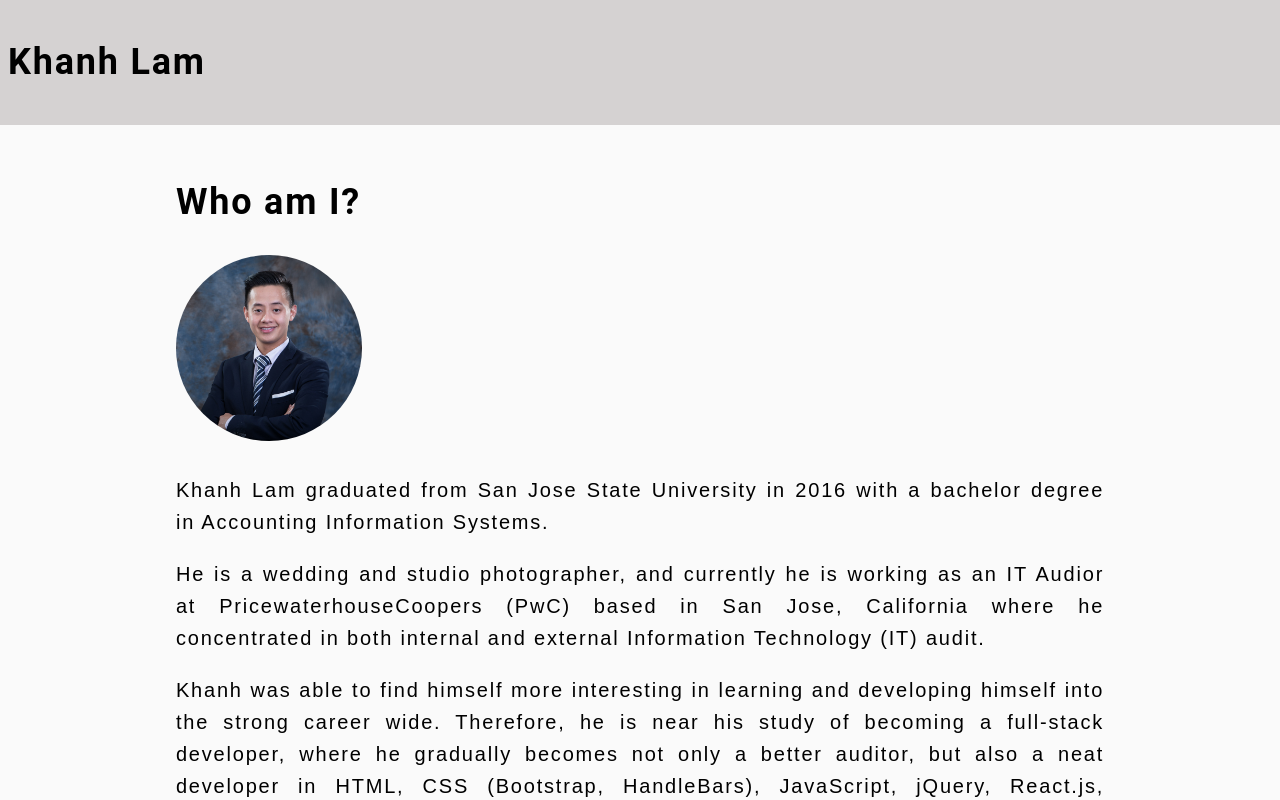
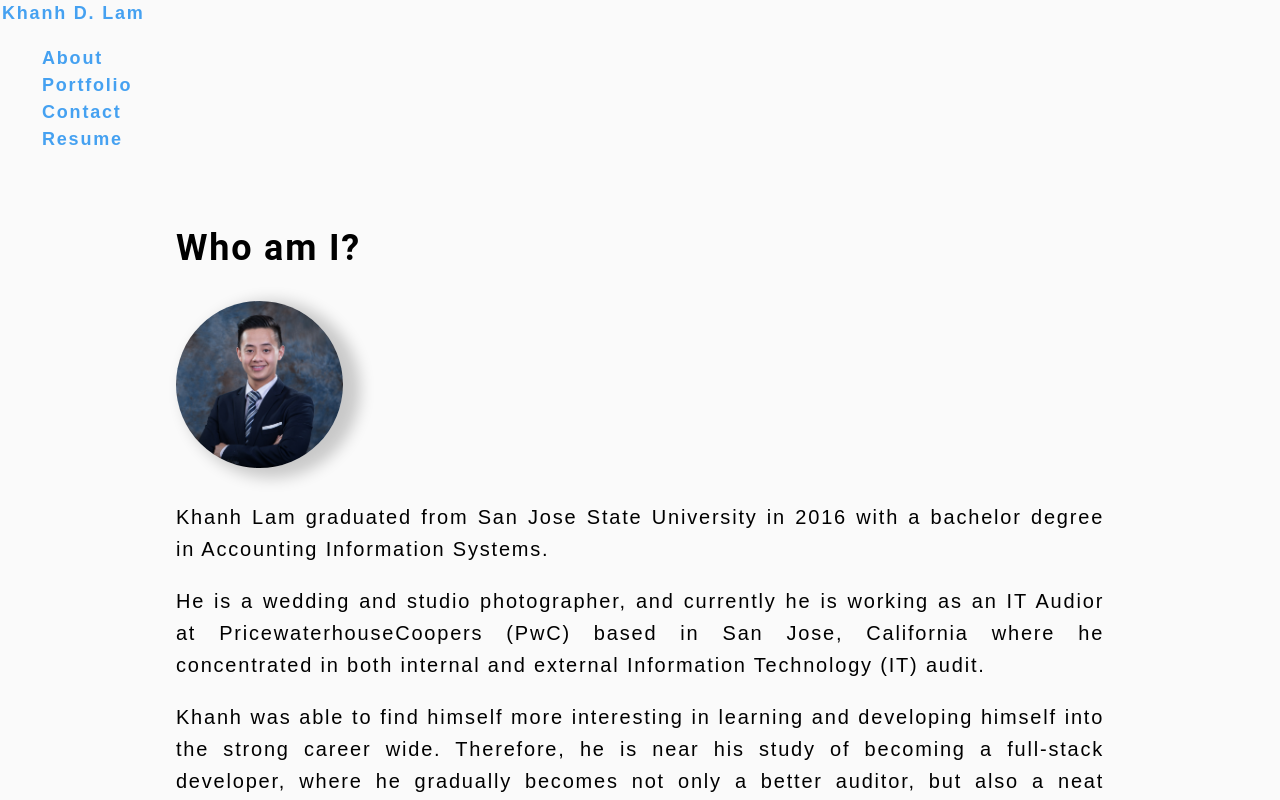
Before and after one commit to khanhlam90/khanhlam_react_portfolio, a React (Create React App) app: page / in a window 1280 px wide. Shown: the top 800 px of the page. Built offline with nearby package versions, Linux system fonts and the light colour scheme.

Commit message:
portfolio rendered properly without CSS

```diff
--- a/src/App.js
+++ b/src/App.js
@@ -1,24 +1,17 @@
 import React from 'react';
-import About from './components/About';
+
 import Footer from './components/Footer';
 import Header from './components/Header';
-import Resume from './components/Resume';
+
 
 function App() {
+    return (
+      <div>
+        <Header></Header>
 
-  return (
-    <div>
-      <Header>
-
-      </Header>
-      <main>
-      <About></About>
-      <Resume></Resume>
-
-      </main>
-      <Footer />
-    </div>
-  );
+        <Footer></Footer>
+      </div>
+    );
 }
 
 export default App;
--- a/src/components/About/index.js
+++ b/src/components/About/index.js
@@ -1,5 +1,6 @@
 import React from 'react';
 import portrait from "../../assets/small/kl_portrait.jpg"
+
 
 
 function About() {
--- a/src/components/Header/index.js
+++ b/src/components/Header/index.js
@@ -1,14 +1,59 @@
-import React from 'react';
-// import coverImage from '../../assets/cover/hero-bg.jpg';
+import React, { useState } from 'react';
+import Navigation from "../Nav";
+import About from "../About";
+import Contact from "../Contact";
+import Portfolio from "../Portfolio";
+import Resume from "../Resume";
+
+// import herobg from '../../assets/cover/hero-bg.jpg';
 
 function Header() {
+  const [currentPage, handlePageChange] = useState("About");
 
-    return (
-        <header className="flex-row space-between px-1">
-            <h1>Khanh Lam</h1>
-            {/* <img src={coverImage} alt="soft feeling"></img> */}
-        </header>
-    )
+  // The renderPage method with switch in order to render the specific page
+  const renderPage = () => {
+    switch (currentPage) {
+      case "About":
+        return <About />;
+      case "Portfolio":
+        return <Portfolio />;
+      case "Contact":
+        return <Contact />;
+      case "Resume":
+        return <Resume />;
+
+      default:
+        return <About />;
+    }
+  };
+
+  return (
+    <div>
+        <nav className="">
+            <div className="">
+                <a
+                    className=""
+                    href="/"
+                >
+                    <span className="">Khanh D. Lam</span>
+                </a>
+            </div>
+        </nav>
+        {/* Pass the state value and the setter as props to NavTabs */}
+        <Navigation
+            currentPage={currentPage}
+            handlePageChange={handlePageChange}
+        />
+
+      {/* {/* hero image could be here - future improvement */}
+      {/* <img src={herobg} className="my-2" style={{ width: "100%"}} alt="hero" /> */}
+
+        {/* Call the renderPage function passing in the currentPage */}
+        <main>
+            <div>{renderPage(currentPage)}</div>
+        </main>
+    </div>
+  );
 }
 
 export default Header;
--- a/src/components/Nav/index.js
+++ b/src/components/Nav/index.js
@@ -0,0 +1,35 @@
+import React from "react";
+
+function Navigation(props) {
+
+    const tabs = ["About", "Portfolio", "Contact", "Resume"];
+
+    return (
+        <div className="tabs is-centered">
+            <ul className="nav nav-tabs">
+                {tabs.map((tab) => (
+                <li
+                    className={
+                    props.currentPage === tab ? "nav-item is-active" : "nav-item"
+                    }
+                    key={tab}
+                >
+                    <a
+                    href={"#" + tab.toLowerCase()}
+                    // when a tab is clicked,
+                    // the current page is set through the handlePageChange props.
+                    onClick={() => props.handlePageChange(tab)}
+                    className={
+                        props.currentPage === tab ? "nav-link active" : "nav-link"
+                    }
+                    >
+                    {tab}
+                    </a>
+                </li>
+                ))}
+            </ul>
+        </div>
+    );
+}
+
+export default Navigation;
--- a/src/components/Portfolio/index.js
+++ b/src/components/Portfolio/index.js
@@ -1,8 +1,7 @@
-import React, { useState } from 'react';
+import React from 'react';
 import Project from "../Project";
 
-function Portfolio() {
-    const [projects] = useState([
+const projects = [
     {
         name: 'Professional Work',
         description: 'IT Auditor',
@@ -17,117 +16,93 @@ function Portfolio() {
     },
     {
         name: 'Run Buddy',
-            description: 'HTML/CSS',
+        description: 'HTML, CSS and Git',
         link: "https://khanhlam90.github.io/run-buddy/",
         repo: "https://github.com/khanhlam90/run-buddy.git"
     },
     {
         name: 'Horiseon',
-            description: 'HTML/CSS',
+        description: 'HTML, Advanced CSS',
         link: "https://khanhlam90.github.io/Project-Refactor-Horiseon/",
         repo: "https://github.com/khanhlam90/Project-Refactor-Horiseon.git"
     },
     {
+        name: 'Robot Gladiators',
+        description: 'Javascript',
+        link: "https://github.com/khanhlam90/robot-gladiators.git",
+        repo: "https://github.com/khanhlam90/robot-gladiators.git"
+    },
+    {
         name: 'Password Generator',
-            description: '',
+        description: 'Javascript',
         link: "https://khanhlam90.github.io/password-generator/",
         repo: "https://github.com/khanhlam90/password-generator.git"
     },
     {
+        name: 'Taskinator',
+        description: 'HTML, Web API, DOM API',
+        link: "https://khanhlam90.github.io/taskinator/",
+        repo: "https://github.com/khanhlam90/taskinator.git"
+    },
+    {
         name: 'Code Quiz',
-            description: '',
+        description: 'HTML, Web API, DOM API',
         link: "https://khanhlam90.github.io/code-quiz/",
         repo: "https://github.com/khanhlam90/code-quiz.git"
     },
     {
+        name: 'Task Master Pro',
+        description: 'JQuery, Javascript, HTML with Bootstrap vs CSS, DOM',
+        link: "https://khanhlam90.github.io/taskmaster-pro/",
+        repo: "https://github.com/khanhlam90/taskmaster-pro.git"
+    },
+    {
+        name: 'Workday Scheduler',
+        description: 'JQuery, Javascript, HTML with Bootstrap vs CSS, DOM',
+        link: "https://khanhlam90.github.io/work-day-scheduler/",
+        repo: "https://github.com/khanhlam90/work-day-scheduler.git"
+    },
+    {
+        name: 'Git It Done',
+        description: 'Server-side API vs client-side API, client server model and request-response pattern, HTTP GET using XMLHTTPRequest, jQuery AJAX, and the fetch API, fetch API, Parse JSON, asynchronous Javascript',
+        link: "https://github.com/khanhlam90/git-it-done.git",
+        repo: "https://github.com/khanhlam90/git-it-done.git"
+    },
+    {
         name: 'Weather Dashboard',
-            description: '',
+        description: 'Server-side API vs client-side API, client server model and request-response pattern, HTTP GET using XMLHTTPRequest, jQuery AJAX, and the fetch API, fetch API, Parse JSON, asynchronous Javascript',
         link: "https://khanhlam90.github.io/weather-dashboard/",
         repo: "https://github.com/khanhlam90/weather-dashboard.git"
     },
     {
-            name: 'Workday Scheduler',
-            description: '',
-            link: "https://khanhlam90.github.io/work-day-scheduler/",
-            repo: "https://github.com/khanhlam90/work-day-scheduler.git"
-        },
-        {
         name: 'Destination Unknown',
-            description: '',
+        description: 'Front-end project, Javascript, HTML, CSS, Server-side APIs',
         link: "https://khanhlam90.github.io/destination-unknown/",
         repo: "https://github.com/khanhlam90/destination-unknown.git"
     },
     {
-            name: 'iCocina',
-            description: '',
-            link: "https://icocina.herokuapp.com/",
-            repo: "https://github.com/khanhlam90/iCocina.git"
+        name: 'Portfolio Generator',
+        description: 'Node.js, modularization realates to npm and the Node.js, ES6 concepts, Asynchronous woth callbacks and Promises',
+        link: "https://github.com/khanhlam90/portfolio-generator.git",
+        repo: "https://github.com/khanhlam90/portfolio-generator.git"
     },
     {
-            name: 'Photo Port',
-            description: '',
-            link: "https://khanhlam90.github.io/photo-port/",
-            repo: "https://github.com/khanhlam90/photo-port.git"
+        name: 'Professional Readme Generator',
+        description: 'Node.js, modularization realates to npm and the Node.js, ES6 concepts, Asynchronous woth callbacks and Promises',
+        link: "https://github.com/khanhlam90/professional-readme-generator.git",
+        repo: "https://github.com/khanhlam90/professional-readme-generator.git"
     },
     {
-            name: 'Budget Tracker',
-            description: '',
-            link: "https://yourbudgettracker-pwa.herokuapp.com/",
-            repo: "https://github.com/khanhlam90/budget-tracker.git"
+        name: 'Jest Another RPG',
+        description: 'Object-Oriented Programming (OOP), test-driven development (TDD)',
+        link: "https://github.com/khanhlam90/jest-another-RPG.git",
+        repo: "https://github.com/khanhlam90/jest-another-RPG.git"
     },
     {
-            name: 'Food Festival',
-            description: '',
-            link: "https://github.com/khanhlam90/food-festival.git",
-            repo: "https://github.com/khanhlam90/food-festival.git"
-        },
-        {
-            name: 'Social Network API',
-            description: 'NoSQL',
-            link: "https://github.com/khanhlam90/nosql-socialnetworkapi.git",
-            repo: "https://github.com/khanhlam90/nosql-socialnetworkapi.git"
-        },
-        {
-            name: 'Pizza Hunt',
-            description: 'NoSQL',
-            link: "https://morning-depths-62714.herokuapp.com/",
-            repo: "https://github.com/khanhlam90/pizza-hunt.git"
-        },
-        {
-            name: 'MVC Tech Blog',
-            description: 'MVC',
-            link: "https://just-techblog.herokuapp.com/",
-            repo: "https://github.com/khanhlam90/mvc-tech-blog.git"
-        },
-        {
-            name: 'Just Tech News',
-            description: '',
-            link: "https://just-tech-news-klam.herokuapp.com/",
-            repo: "https://github.com/khanhlam90/just-tech-news.git"
-        },
-        {
-            name: 'E-Commerce',
-            description: '',
-            link: "https://github.com/khanhlam90/ecommerce-backend.git",
-            repo: "https://github.com/khanhlam90/ecommerce-backend.git"
-        },
-        {
-            name: 'Employee Tracker',
-            description: '',
-            link: "https://github.com/khanhlam90/employee-tracker.git",
-            repo: "https://github.com/khanhlam90/employee-tracker.git"
-        },
-        {
-            name: 'U Develop It',
-            description: '',
-            link: "https://github.com/khanhlam90/u-develop-it.git",
-            repo: "https://github.com/khanhlam90/u-develop-it.git"
-        },
-        {
-            name: 'Note Taker',
-            description: '',
-            link: "https://expressjs-notetakr.herokuapp.com/",
-            repo: "https://github.com/khanhlam90/note-taker.git"
+        name: 'Team Profile Generator',
+        description: 'Object-Oriented Programming (OOP), test-driven development (TDD)',
+        link: "https://github.com/khanhlam90/team-profile-generator.git",
+        repo: "https://github.com/khanhlam90/team-profile-generator.git"
     },
     {
         name: 'Zoo Keeper',
@@ -136,67 +111,94 @@ function Portfolio() {
         repo: "https://github.com/khanhlam90/zookeepr.git"
     },
     {
-            name: 'Team Profile Generator',
-            description: '',
-            link: "https://github.com/khanhlam90/team-profile-generator.git",
-            repo: "https://github.com/khanhlam90/team-profile-generator.git"
+        name: 'Note Taker',
+        description: 'Node.js server framework, Express.js, GET/POST requests, deployed a server-side application to Heroky platform',
+        link: "https://expressjs-notetakr.herokuapp.com/",
+        repo: "https://github.com/khanhlam90/note-taker.git"
     },
     {
-            name: 'Jest Another RPG',
-            description: '',
-            link: "https://github.com/khanhlam90/jest-another-RPG.git",
-            repo: "https://github.com/khanhlam90/jest-another-RPG.git"
+        name: 'U Develop It',
+        description: 'Structured Query Language (SQL), Node.js application to a SQL instance, CRUD methods, schema and seed files, primary and secondary keys',
+        link: "https://github.com/khanhlam90/u-develop-it.git",
+        repo: "https://github.com/khanhlam90/u-develop-it.git"
     },
     {
-            name: 'Professional Readme Generator',
-            description: '',
-            link: "https://github.com/khanhlam90/professional-readme-generator.git",
-            repo: "https://github.com/khanhlam90/professional-readme-generator.git"
+        name: 'Employee Tracker',
+        description: 'Structured Query Language (SQL), Node.js application to a SQL instance, CRUD methods, schema and seed files, primary and secondary keys',
+        link: "https://github.com/khanhlam90/employee-tracker.git",
+        repo: "https://github.com/khanhlam90/employee-tracker.git"
     },
     {
-            name: 'Portfolio Generator',
-            description: '',
-            link: "https://github.com/khanhlam90/portfolio-generator.git",
-            repo: "https://github.com/khanhlam90/portfolio-generator.git"
+        name: 'Just Tech News',
+        description: 'Back-end, Object-Relational Mapping (ORM), Sequelize ORM in a Node.js application, Models, CRUD methods, Sequelize associations, Heroku deployment using Sequelize and MySQL, bcrypt package to hash passwords',
+        link: "https://just-tech-news-klam.herokuapp.com/",
+        repo: "https://github.com/khanhlam90/just-tech-news.git"
     },
     {
-            name: 'Git It Done',
-            description: '',
-            link: "https://github.com/khanhlam90/git-it-done.git",
-            repo: "https://github.com/khanhlam90/git-it-done.git"
+        name: 'E-Commerce',
+        description: 'Back-end, Object-Relational Mapping (ORM), Sequelize ORM in a Node.js application, Models, CRUD methods, Sequelize associations, Heroku deployment using Sequelize and MySQL, bcrypt package to hash passwords',
+        link: "https://github.com/khanhlam90/ecommerce-backend.git",
+        repo: "https://github.com/khanhlam90/ecommerce-backend.git"
     },
     {
-            name: 'Task Master Pro',
-            description: '',
-            link: "https://khanhlam90.github.io/taskmaster-pro/",
-            repo: "https://github.com/khanhlam90/taskmaster-pro.git"
+        name: 'Just Tech News',
+        description: 'Model-View-Controller (MVC) paradigm, Render dynamic HTML using the Handlebars.js , MVC modularization, Heroku for deployment, separation of concerns and its benefits, authentication',
+        link: "https://just-tech-news-klam.herokuapp.com/",
+        repo: "https://github.com/khanhlam90/just-tech-news.git"
     },
     {
-            name: 'Taskinator',
-            description: '',
-            link: "https://khanhlam90.github.io/taskinator/",
-            repo: "https://github.com/khanhlam90/taskinator.git"
+        name: 'MVC Tech Blog',
+        description: 'Model-View-Controller (MVC) paradigm, Render dynamic HTML using the Handlebars.js , MVC modularization, Heroku for deployment, separation of concerns and its benefits, authentication',
+        link: "https://just-techblog.herokuapp.com/",
+        repo: "https://github.com/khanhlam90/mvc-tech-blog.git"
     },
     {
-            name: 'Robot Gladiators',
-            description: '',
-            link: "https://github.com/khanhlam90/robot-gladiators.git",
-            repo: "https://github.com/khanhlam90/robot-gladiators.git"
+        name: 'iCocina',
+        description: 'Node.js and Express.js to create a RESTful API, Handlebars.js, MySQL and the Sequelize ORM for the database, GET and POST routes, deployed using Heroku, MVC paradigm, authentication (express-session and cookies), Protect API keys and sensitive information',
+        link: "https://icocina.herokuapp.com/",
+        repo: "https://github.com/khanhlam90/iCocina.git"
     },
-    ]);
+    {
+        name: 'Pizza Hunt',
+        description: 'NoSQL, Execute CRUD ,ethods with MongoDb, Integrate Mongoose in an API, Create query builders to populate documents using refs, Implement client-side NoSQL using IndexedDB',
+        link: "https://morning-depths-62714.herokuapp.com/",
+        repo: "https://github.com/khanhlam90/pizza-hunt.git"
+    },
+    {
+        name: 'Social Network API',
+        description: 'NoSQL, Execute CRUD ,ethods with MongoDb, Integrate Mongoose in an API, Create query builders to populate documents using refs, Implement client-side NoSQL using IndexedDB',
+        link: "https://github.com/khanhlam90/nosql-socialnetworkapi.git",
+        repo: "https://github.com/khanhlam90/nosql-socialnetworkapi.git"
+    },
+    {
+        name: 'Food Festival',
+        description: 'Progressive Web Applications (PWA), service workers to cache assets for offline functionality, web manifest, Lighthouse audit, set up webpack',
+        link: "https://github.com/khanhlam90/food-festival.git",
+        repo: "https://github.com/khanhlam90/food-festival.git"
+    },
+    {
+        name: 'Budget Tracker',
+        description: 'Progressive Web Applications (PWA), service workers to cache assets for offline functionality, web manifest, Lighthouse audit, set up webpack',
+        link: "https://yourbudgettracker-pwa.herokuapp.com/",
+        repo: "https://github.com/khanhlam90/budget-tracker.git"
+    },
+    {
+        name: 'Photo Port',
+        description: 'React, Single-page application (SPA), reusable components and state within React components, pass props to child components, React Hooks, conditional rendering components',
+        link: "https://khanhlam90.github.io/photo-port/",
+        repo: "https://github.com/khanhlam90/photo-port.git"
+    },
+]
 
+function Portfolio() {
     return (
       <div>
-      <div className="flex-row">
-        {projects.map((project, idx) => (
-          <Project
-            project={project}
-            key={"project" + idx}
-          />
-        ))}
-      </div>
+        <p className="">Portfolio</p>
+
+        <Project projects={projects} />
+
       </div>
     );
-};
+  }
 
 export default Portfolio;
--- a/src/index.css
+++ b/src/index.css
@@ -302,8 +302,10 @@ a {
 
 #avatar {
   border-radius: 50%;
-  width: 20%;
+  width: 18%;
   margin: 25px 0;
+  box-shadow: 12px 5px 15px 5px rgba(3, 3, 3, 0.2);
+  border: #000000;
 }
 
 footer p {
```
Also changed, not shown: src/components/Project/index.js (+79 -18 lines). Lines whose indentation alone changed are shown as unchanged.
